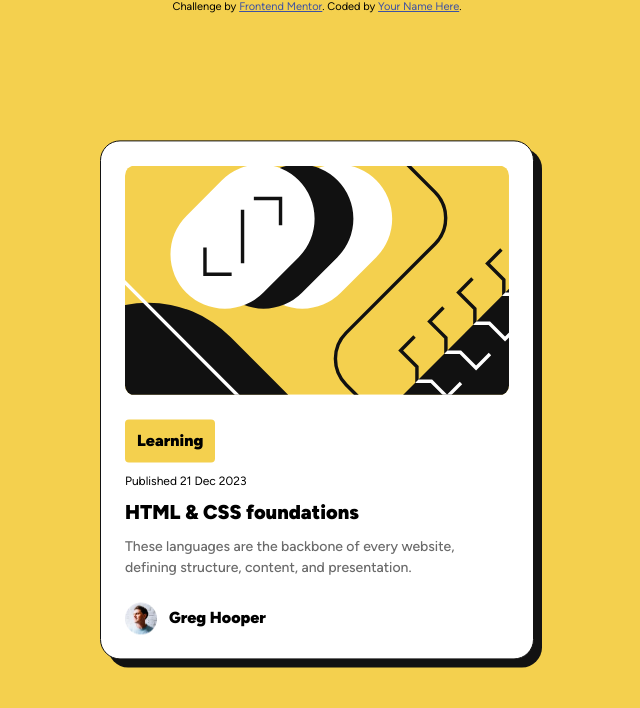
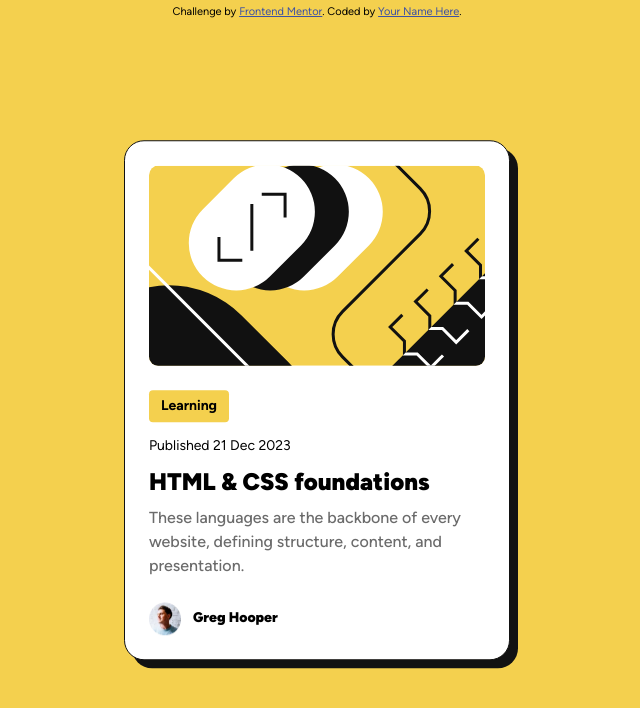
Before and after one commit to Akuma95/blog-preview-card-main, a plain HTML site: page index.html in a window 1280 px wide. Shown: the whole page, without its empty margins (323-963 px from the left). Drawn offline with Linux system fonts and the light colour scheme.

Commit message:
fix sytling

```diff
--- a/style.css
+++ b/style.css
@@ -33,6 +33,7 @@ html {
     height: 100vh;
     font-size: var(--font-size);
     font-family: Figtree;
+    line-height: 150%;
 }
 
 body {
@@ -44,7 +45,7 @@ body {
 
 .card {
     background-color: var(--white);
-    width: 384px;
+    width: 336px;
     padding: 24px;
     display: flex;
     flex-direction: column;
@@ -76,17 +77,18 @@ p, h1 {
 .tag {
     background-color: var(--Yellow);
     width: fit-content;
-    padding: var(--space-150);
+    padding: var(--space-50) var(--space-150);
+    font-size: 14px;
     border-radius: 4px;
-    font-weight: 900;
+    font-weight: 700;
 }
 
 .published {
-    font-size: 12px;
+    font-size: 14px;
 }
 
 h1 {
-    font-size: 20px;
+    font-size: 24px;
     font-weight: 900;
 }
 
@@ -97,8 +99,7 @@ h1:hover {
 
 .text {
     color: var(--gray-500);
-    font-size: 14px;
-    line-height: 150%;
+    font-size: 16px;
     font-weight: 500;
 }
 
@@ -113,6 +114,7 @@ h1:hover {
 }
 
 .authorName {
+    font-size: 14px;
     font-weight: 900;
 }
 
```
